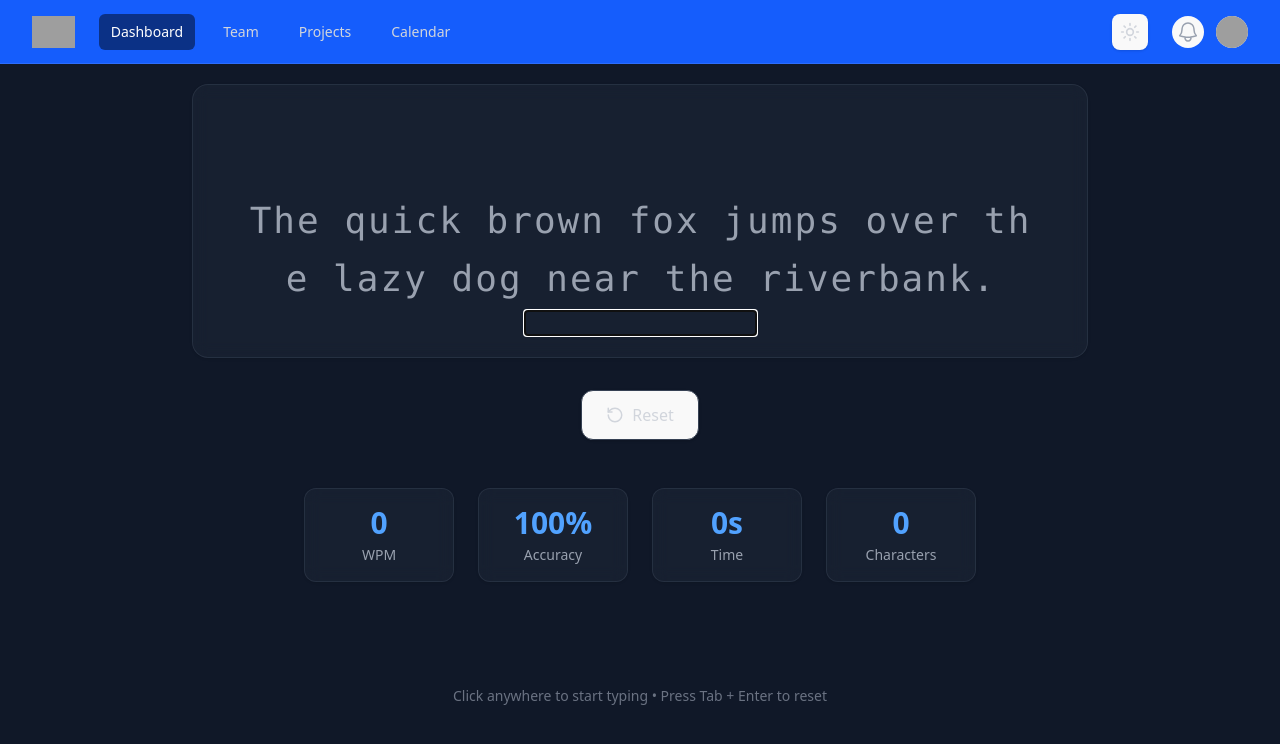
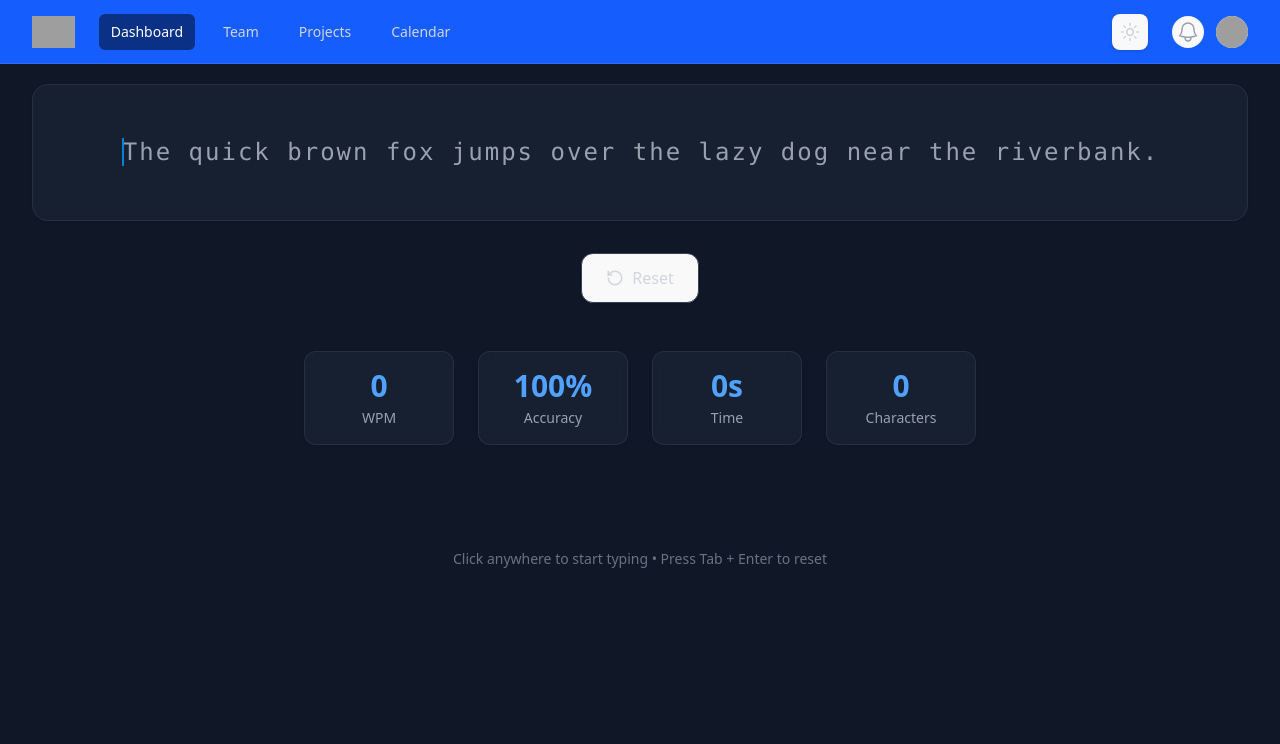
Before and after one commit to REDAELMBARKI/TypingIdeaMoneyTypeIdea, a React (Vite) app: page / in a window 1280 px wide. Shown: the top 744 px of the page. Built offline with nearby package versions, Linux system fonts and the light colour scheme; grey boxes are pictures that could not be loaded.

Commit message:
the trached words are added succeusfully fixing a small bug of additional space

```diff
--- a/src/TypingMain.tsx
+++ b/src/TypingMain.tsx
@@ -29,7 +29,7 @@ const TypingApp: React.FC = () => {
   const [trachChars , setTrachChars] =  useState<string[]>([]);
   const [isWrongWord , setIsWrongWord] =  useState<boolean>(false);
   const [rightMargen ,setRightMargen] = useState<number>(0);
-
+  const [trachWord, setTrachWord] = useState<string[]>([]);
   // refs
   const hiddenInputRef = useRef<HTMLInputElement | null>(null);
   //hooks
@@ -95,13 +95,13 @@ const TypingApp: React.FC = () => {
 
 
   // hooks call
-  const renderText = useTextRender({currentText , currentLetter , inputValue , wrongChars , setWrongChars , isWrongWord ,rightMargen })
+  const renderText = useTextRender({currentText , currentLetter , inputValue , wrongChars , setWrongChars , isWrongWord ,rightMargen ,trachWord })
   const handleDeleteChar = useCharacterDeleteHook({currentText , currentLetter , setCurrentLetter , wrongChars , setWrongChars})
 
  // audio player
   useAudio({allowedKeys , isEnableSound});
-  useBlur({wrongChars , hiddenInputRef , currentLetter ,setCurrentLetter ,
-         currentText , setTrachChars , trachChars  , setIsWrongWord ,setRightMargen ,setInputValue , inputValue})
+  useBlur({wrongChars , hiddenInputRef , currentLetter ,
+         currentText , setTrachChars , trachChars  , setIsWrongWord ,setRightMargen ,setInputValue , trachWord, setTrachWord})
   return (
     <div className={`min-h-screen transition-colors duration-300  ${
       isDarkMode ? 'bg-gray-900' : 'bg-gray-50'
@@ -110,9 +110,9 @@ const TypingApp: React.FC = () => {
       {/* Main Content */}
       <main className="flex-1 flex flex-col items-center justify-center px-4 sm:px-6 lg:px-8 pb-20">
         {/* Text Display */}
-        <div className="w-full max-w-4xl mx-auto mt-5">
+        <div className="w-full max-w-screen mx-auto mt-5">
           <div className={`
-            text-2xl sm:text-3xl lg:text-4xl leading-relaxed sm:leading-relaxed lg:leading-relaxed
+            text-lg sm:text-lg lg:text-2xl leading-relaxed sm:leading-relaxed lg:leading-relaxed
             font-mono text-center p-6 sm:p-8 lg:p-12 rounded-2xl shadow-sm
             ${isDarkMode
               ? 'bg-gray-800/50 backdrop-blur-sm border border-gray-700/50'
@@ -120,6 +120,7 @@ const TypingApp: React.FC = () => {
             }
           `}>
             <div className='mx-w-full break-words'>
+              {/* // text render */}
               {renderText}
             </div>
           </div>
@@ -146,7 +147,7 @@ const TypingApp: React.FC = () => {
             }
           }}
           type="text"
-          className="absolute -left-9999px pointer-events-none"
+          className="absolute -left-9999px opacity-0 pointer-events-none"
           aria-hidden="true"
           autoComplete="off"
           autoCapitalize="off"
--- a/src/customHooks/useBlur.ts
+++ b/src/customHooks/useBlur.ts
@@ -1,23 +1,23 @@
-import { useEffect, useState  , useRef} from "react";
+import React, { useEffect  , useRef} from "react";
 import type { currentLetterType } from "../types/maintyping";
 
  interface BlureType {
     hiddenInputRef : React.RefObject<HTMLInputElement | null> ;
     wrongChars : number[] ;
     currentLetter : currentLetterType ;
-    setCurrentLetter :React.Dispatch<React.SetStateAction<currentLetterType>>  ;
     currentText : string ;
     trachChars : string[];
     setTrachChars : React.Dispatch<React.SetStateAction<string[]>> ;
     setIsWrongWord : React.Dispatch<React.SetStateAction<boolean>>;
      setRightMargen:React.Dispatch<React.SetStateAction<number>> ;
      setInputValue : React.Dispatch<React.SetStateAction<string>>;
-     inputValue: string
+      trachWord :string[] ;
+      setTrachWord : React.Dispatch<React.SetStateAction<string[]>> ;
  }
 
- const useBlur = ({ wrongChars , hiddenInputRef ,currentLetter ,setCurrentLetter , currentText , setTrachChars ,setIsWrongWord , setRightMargen , setInputValue , inputValue}:BlureType) => {
+ const useBlur = ({ wrongChars , hiddenInputRef ,currentLetter , currentText , setTrachChars ,setIsWrongWord , setRightMargen , setInputValue , trachWord, setTrachWord}:BlureType) => {
     // this collects the extra trach chars and make a word of them
-  const [trachWord, setTrachWord] = useState<string[]>([]);
+
 const trachWordRef = useRef<string[]>([]);
 const currentLetterRef = useRef(currentLetter);
 // keep refs in sync with latest state
@@ -43,7 +43,7 @@ const handleBlurChange = (e: KeyboardEvent) => {
 
       setTrachChars(prev => [...prev, word]);
 
-      // setTrachWord([]);
+      setTrachWord([]);
 
 
       setRightMargen(0);
--- a/src/customHooks/useTextRender.tsx
+++ b/src/customHooks/useTextRender.tsx
@@ -12,11 +12,11 @@ interface TextRenderProps {
   isWrongWord:boolean ;
   setWrongChars : React.Dispatch<React.SetStateAction<number[]>>
   rightMargen:number;
-
+ trachWord : string[]
 }
 
 
-export const useTextRender = ({currentText , currentLetter , inputValue , wrongChars , setWrongChars  }:TextRenderProps) => {
+export const useTextRender = ({currentText , currentLetter , inputValue , wrongChars , setWrongChars ,rightMargen ,trachWord}:TextRenderProps) => {
 
 
     const {isDarkMode} = useThemeHook();
@@ -58,13 +58,23 @@ export const useTextRender = ({currentText , currentLetter , inputValue , wrongC
         indicator = 'display-indicator';
       }
 
+
+
       return (
+
+        <>
+         {char === ' ' && index === currentLetter.index && trachWord.length > 0 && (
+          <span className="trach-word text-red-400">{trachWord.join('')}</span>
+        )}
         <span
           key={index}
-          className={`px-[1px] mr-[${currentText[currentLetter.index + 1] === ' ' ? 30 : ''}px] ${className} ${indicator}`}
+          className={`px-[1px]  ${className} ${indicator}`}
         >
           {char === ' ' ? '\u00A0' : char}
         </span>
+
+
+         </>
       );
     });
   };
```
